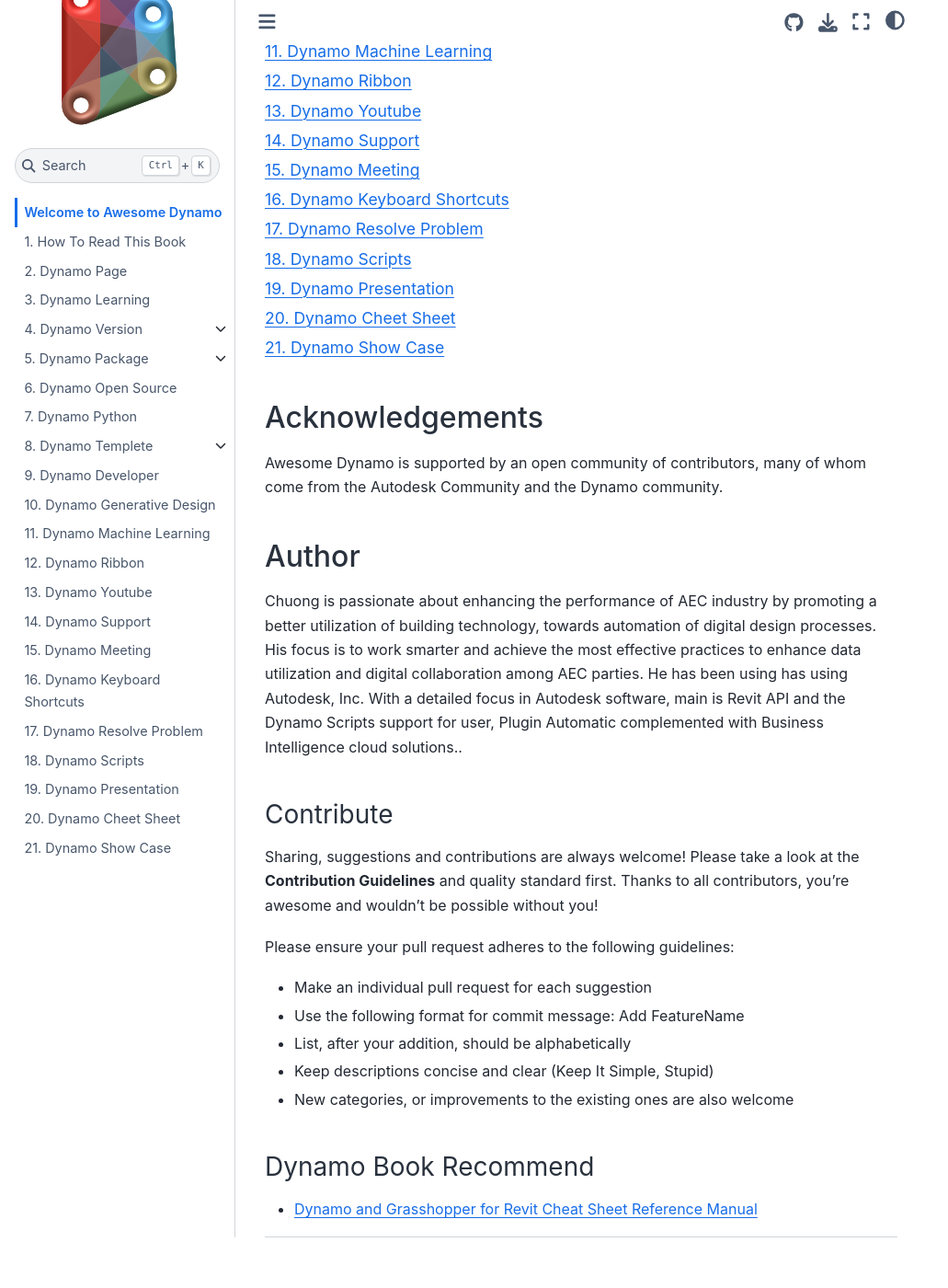
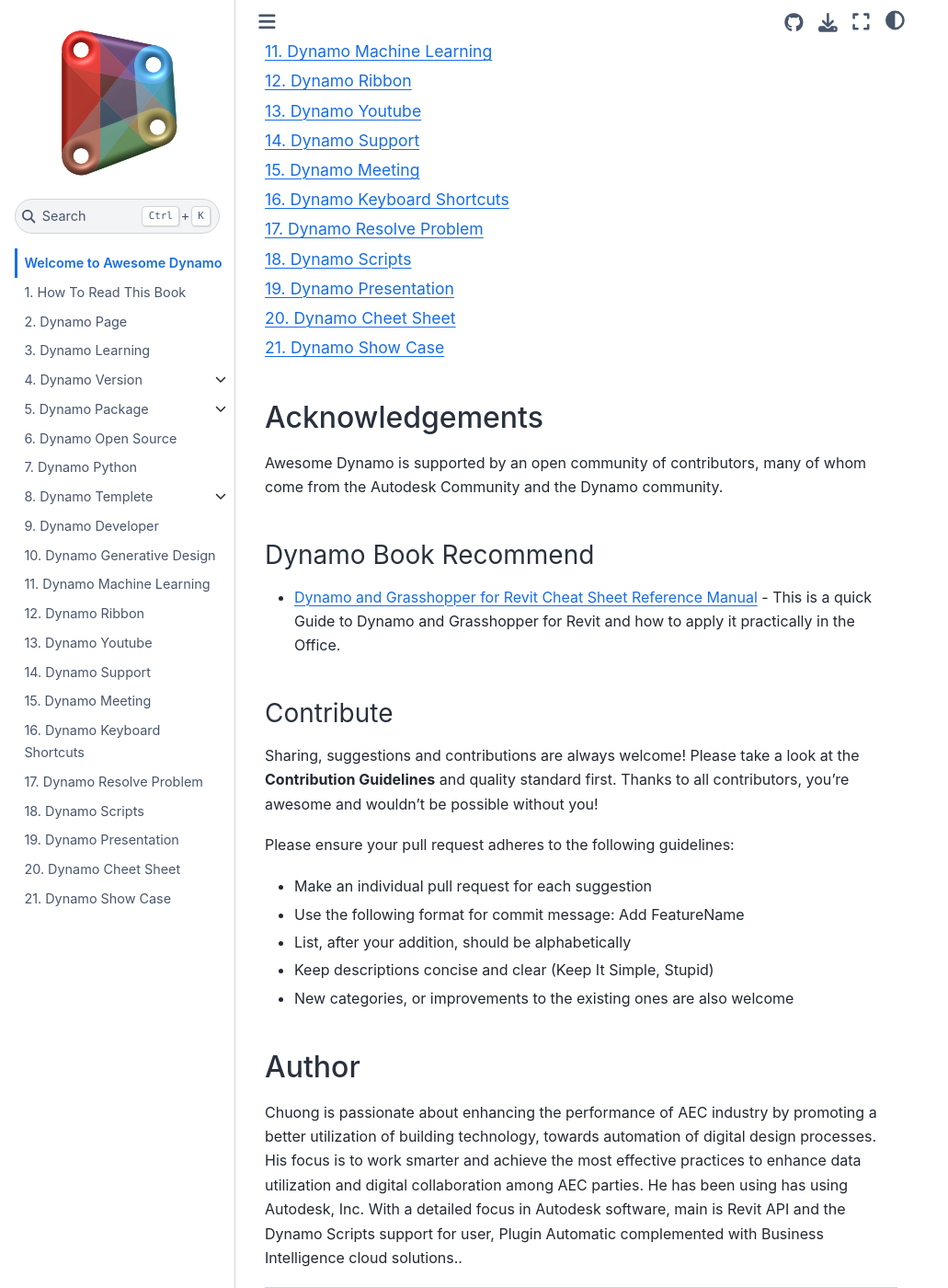
Before and after one commit to chuongmep/Awesome-Dynamo, a Jupyter Book: the page built from intro.md, in a window 1280 px wide and 1400 px high, scrolled down 1167 px. Shown: the whole window at 92% size, without its empty margins (0-1031 px from the left). Built offline with Jupyter Book 1.0.4 settings and Sphinx 7.4.7 and the Sphinx Book theme 1.1.4, drawn with Linux system fonts in a browser that asks for light colours; comment, search, counter and statistics services are not loaded; before the commit the page ends 2512 px from its top, so only the background shows below that; some of the changed lines change nothing that is shown.

Commit message:
Update intro.md

````diff
--- a/intro.md
+++ b/intro.md
@@ -12,9 +12,9 @@
 
 ## Acknowledgements
 Awesome Dynamo is supported by an open community of contributors, many of whom come from the Autodesk Community and the Dynamo community.
+### Dynamo Book Recommend
 
-## Author
-Chuong is passionate about enhancing the performance of AEC industry by promoting a better utilization of building technology, towards automation of digital design processes. His focus is to work smarter and achieve the most effective practices to enhance data utilization and digital collaboration among AEC parties. He has been using has using Autodesk, Inc. With a detailed focus in Autodesk software, main is Revit API and the Dynamo Scripts support for user, Plugin Automatic complemented with Business Intelligence cloud solutions..
+- [Dynamo and Grasshopper for Revit Cheat Sheet Reference Manual](https://www.amazon.sg/Dynamo-Grasshopper-Revit-Reference-Manual/dp/1735927236) - This is a quick Guide to Dynamo and Grasshopper for Revit and how to apply it practically in the Office.
 
 ### Contribute
 Sharing, suggestions and contributions are always welcome! Please take a look at the **Contribution Guidelines** and quality standard first. Thanks to all contributors, you're awesome and wouldn't be possible without you!
@@ -26,10 +26,8 @@
 - List, after your addition, should be alphabetically
 - Keep descriptions concise and clear (Keep It Simple, Stupid)
 - New categories, or improvements to the existing ones are also welcome
-
-### Dynamo Book Recommend
-
-- [Dynamo and Grasshopper for Revit Cheat Sheet Reference Manual](https://www.amazon.sg/Dynamo-Grasshopper-Revit-Reference-Manual/dp/1735927236)
+## Author
+Chuong is passionate about enhancing the performance of AEC industry by promoting a better utilization of building technology, towards automation of digital design processes. His focus is to work smarter and achieve the most effective practices to enhance data utilization and digital collaboration among AEC parties. He has been using has using Autodesk, Inc. With a detailed focus in Autodesk software, main is Revit API and the Dynamo Scripts support for user, Plugin Automatic complemented with Business Intelligence cloud solutions..
 
 ```{raw} html
 <script
````
